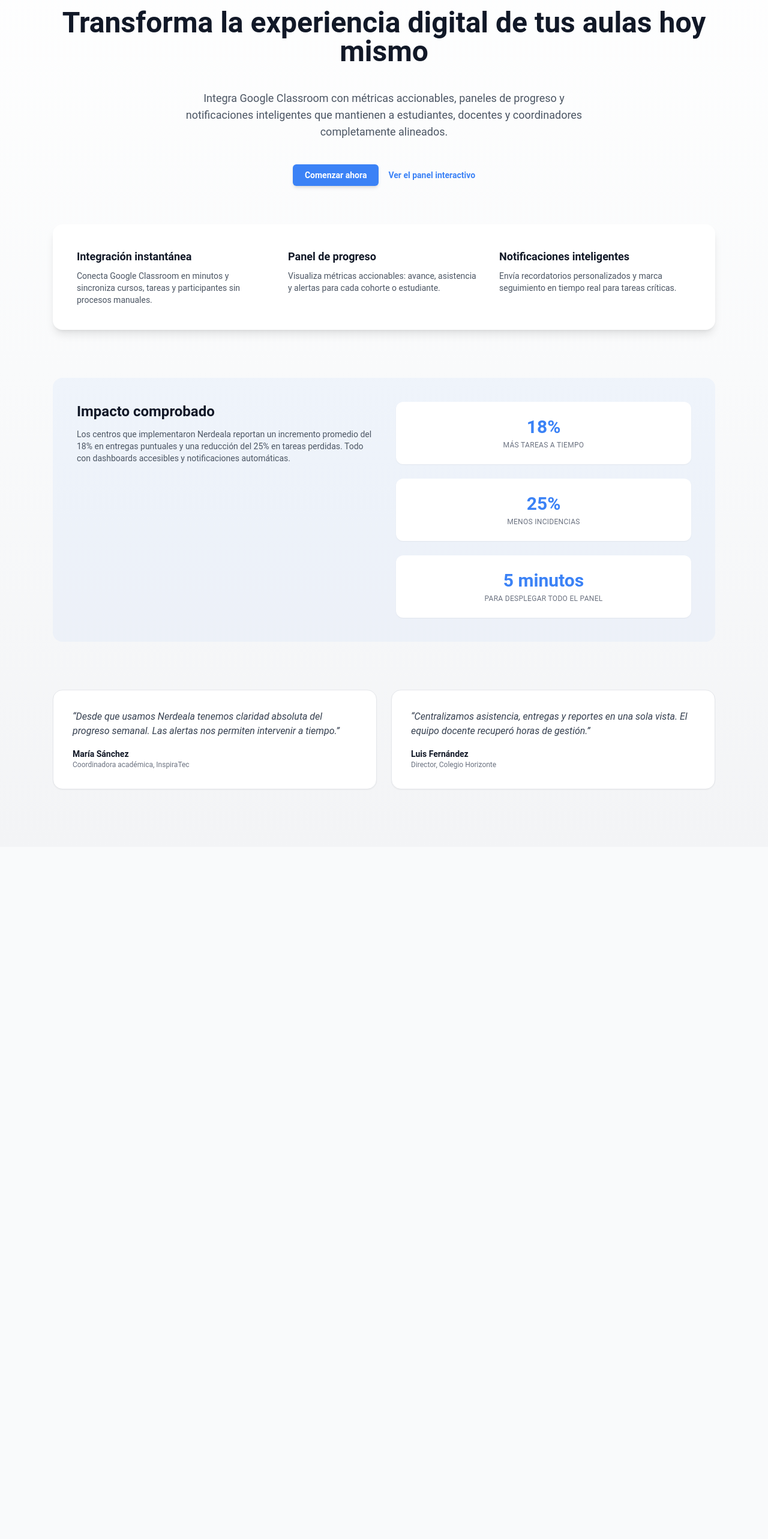
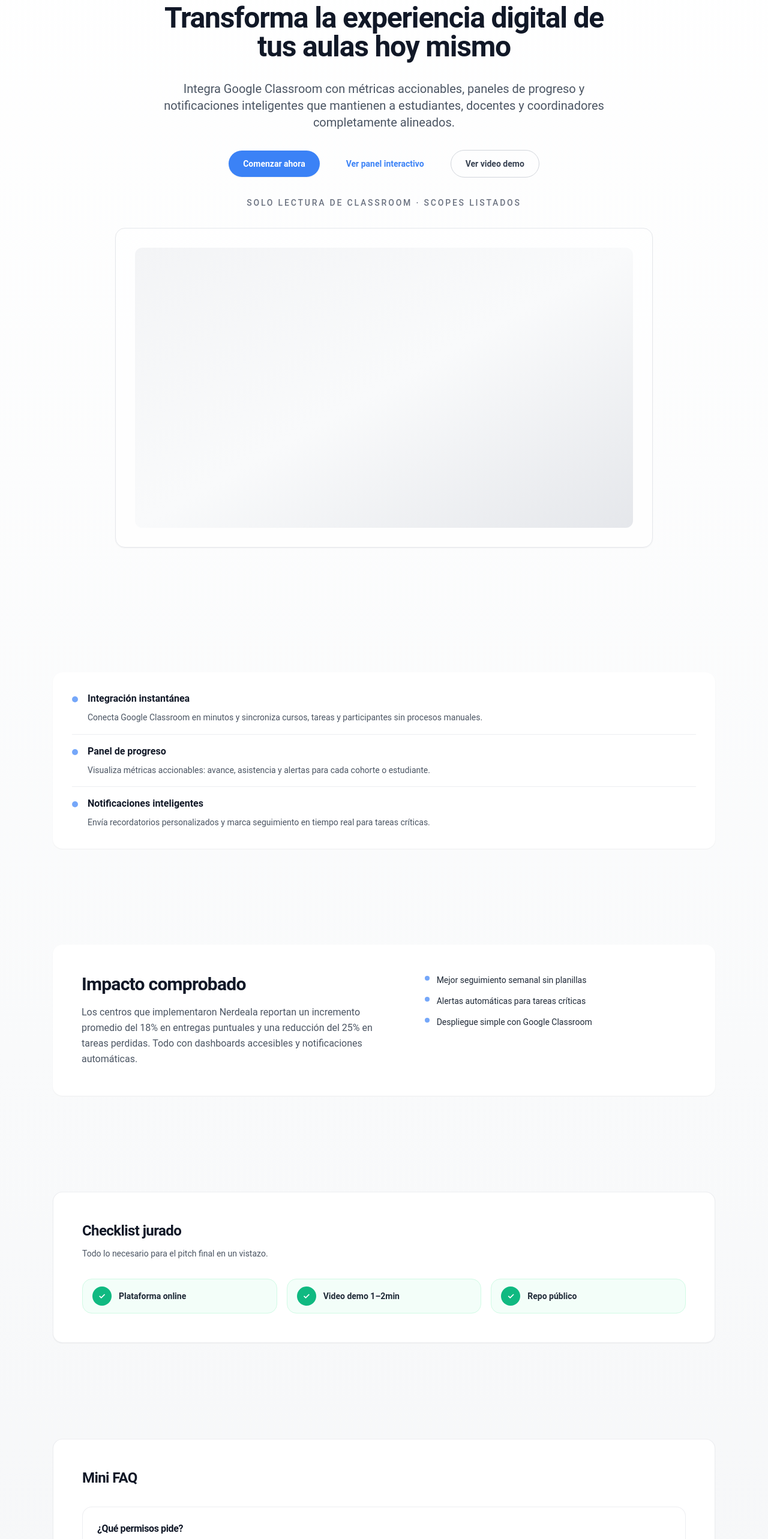
Before and after one commit to sama64/nerdeala25, a Next.js app in the folder apps/web/: page / in a window 1280 px wide. Shown: the part 180-2746 px from the top of the page at 60% size. Before the commit the page ends 1592 px from the top, so only its background shows below. Built offline with nearby package versions, Linux system fonts and the light colour scheme; no server answers.

Commit message:
feat: add framer-motion animations and redesign landing page UI components

```diff
--- a/apps/web/package.json
+++ b/apps/web/package.json
@@ -16,6 +16,7 @@
     "@tanstack/react-query-devtools": "^5.32.0",
     "clsx": "^2.1.0",
     "date-fns": "^3.2.0",
+    "framer-motion": "^12.23.22",
     "next": "14.1.0",
     "react": "18.2.0",
     "react-dom": "18.2.0",
--- a/apps/web/src/app/page.tsx
+++ b/apps/web/src/app/page.tsx
@@ -1,104 +1,361 @@
+"use client";
+
 import Link from "next/link";
-
+import { motion as m, useReducedMotion } from "framer-motion";
+import type { HTMLAttributes, ReactNode } from "react";
 
 const features = [
   {
     title: "Integración instantánea",
-    description: "Conecta Google Classroom en minutos y sincroniza cursos, tareas y participantes sin procesos manuales.",
+    description:
+      "Conecta Google Classroom en minutos y sincroniza cursos, tareas y participantes sin procesos manuales.",
   },
   {
     title: "Panel de progreso",
-    description: "Visualiza métricas accionables: avance, asistencia y alertas para cada cohorte o estudiante.",
+    description:
+      "Visualiza métricas accionables: avance, asistencia y alertas para cada cohorte o estudiante.",
   },
   {
     title: "Notificaciones inteligentes",
-    description: "Envía recordatorios personalizados y marca seguimiento en tiempo real para tareas críticas.",
+    description:
+      "Envía recordatorios personalizados y marca seguimiento en tiempo real para tareas críticas.",
   },
 ];
 
-const testimonials = [
+const checklistItems = [
+  "Plataforma online",
+  "Video demo 1–2min",
+  "Repo público",
+];
+
+const faqItems = [
   {
-    quote:
-      "Desde que usamos Nerdeala tenemos claridad absoluta del progreso semanal. Las alertas nos permiten intervenir a tiempo.",
-    author: "María Sánchez",
-    role: "Coordinadora académica, InspiraTec",
+    question: "¿Qué permisos pide?",
+    answer: "Solo lectura de Classroom, sin modificar datos",
   },
   {
-    quote: "Centralizamos asistencia, entregas y reportes en una sola vista. El equipo docente recuperó horas de gestión.",
-    author: "Luis Fernández",
-    role: "Director, Colegio Horizonte",
+    question: "¿Cómo se calculan métricas?",
+    answer: "A partir de entregas y asistencia reportadas por Classroom",
+  },
+  {
+    question: "¿Cómo funcionan las alertas?",
+    answer: "Se disparan en tiempo real ante cambios críticos",
   },
 ];
 
+const impactHighlights = [
+  "Mejor seguimiento semanal sin planillas",
+  "Alertas automáticas para tareas críticas",
+  "Despliegue simple con Google Classroom",
+];
+
+const fadeUp = (delay = 0) => ({
+  initial: { opacity: 0, y: 16 },
+  animate: {
+    opacity: 1,
+    y: 0,
+    transition: { duration: 0.45, delay, ease: [0.2, 0.65, 0.3, 0.9] },
+  },
+});
+
+const containerClass = "max-w-6xl mx-auto px-6";
+
 export default function LandingPage() {
+  const shouldReduceMotion = useReducedMotion();
+  const fade = (delay = 0) => (shouldReduceMotion ? {} : fadeUp(delay));
+
   return (
-    <div className="min-h-screen bg-gradient-to-b from-white via-neutral-50 to-neutral-100">
-      <header className="mx-auto flex max-w-6xl flex-col gap-10 px-6 pb-16 pt-24 text-center md:pt-32">
-        <div className="mx-auto w-fit rounded-full border border-primary/30 bg-primary/10 px-4 py-1 text-xs font-semibold uppercase tracking-wide text-primary">
-          Nerdeala Vibeathon
-        </div>
-        <h1 className="text-4xl font-semibold leading-tight text-neutral-900 md:text-5xl">
+    <div className="min-h-screen bg-gradient-to-b from-white via-neutral-50 to-neutral-100 text-neutral-900">
+      <header className={`${containerClass} flex flex-col gap-8 py-24 text-center lg:py-32`}>
+        <m.div {...fade(0)} className="flex justify-center">
+          <Badge>nerdearla vibeathon</Badge>
+        </m.div>
+        <m.h1
+          {...fade(0.05)}
+          className="mx-auto max-w-3xl text-4xl font-semibold tracking-tight sm:text-5xl"
+        >
           Transforma la experiencia digital de tus aulas hoy mismo
-        </h1>
-        <p className="mx-auto max-w-2xl text-lg text-neutral-600">
+        </m.h1>
+        <m.p
+          {...fade(0.1)}
+          className="mx-auto max-w-3xl text-lg leading-relaxed text-neutral-600 sm:text-xl"
+        >
           Integra Google Classroom con métricas accionables, paneles de progreso y notificaciones inteligentes que mantienen a estudiantes, docentes y coordinadores completamente alineados.
-        </p>
-        <div className="flex flex-wrap items-center justify-center gap-4">
-          <Link
-            href="/autenticacion"
-            className="inline-flex items-center justify-center rounded-md bg-primary px-5 py-2 text-sm font-semibold text-white shadow-md transition hover:bg-primary/90"
+        </m.p>
+        <m.div
+          {...fade(0.15)}
+          className="flex flex-wrap items-center justify-center gap-4 sm:gap-5"
         >
+          <ButtonPrimary href="/autenticacion">
             Comenzar ahora
-          </Link>
-          <Link href="/panel-progreso" className="text-sm font-semibold text-primary hover:underline">
-            Ver el panel interactivo
-          </Link>
-        </div>
+          </ButtonPrimary>
+          <ButtonGhost href="/panel-progreso">
+            Ver panel interactivo
+          </ButtonGhost>
+          <ButtonTertiary
+            href="https://example.com/video-demo"
+          >
+            Ver video demo
+          </ButtonTertiary>
+        </m.div>
+        <m.p {...fade(0.2)} className="text-sm font-medium uppercase tracking-[0.2em] text-neutral-500">
+          Solo lectura de Classroom · Scopes listados
+        </m.p>
+        <m.div
+          {...fade(0.25)}
+          className="mx-auto w-full max-w-4xl rounded-2xl border border-neutral-200 bg-white/80 p-8 shadow-sm"
+        >
+          <div
+            className="aspect-[16/9] w-full rounded-xl bg-gradient-to-br from-neutral-100 via-neutral-50 to-neutral-200"
+            aria-hidden="true"
+          />
+        </m.div>
       </header>
 
-      <main className="mx-auto max-w-6xl space-y-20 px-6 pb-24">
-        <section className="grid gap-8 rounded-2xl bg-white p-10 shadow-lg md:grid-cols-3">
+      <main className="pb-24">
+        <section className="py-16 lg:py-20">
+          <div className={containerClass}>
+            <div className="rounded-2xl bg-white p-8 shadow-sm">
+              <h2 id="features-heading" className="sr-only">
+                Capacidades destacadas
+              </h2>
+              <ul role="list" aria-labelledby="features-heading">
                 {features.map((feature) => (
-            <article key={feature.title} className="space-y-2">
-              <h3 className="text-lg font-semibold text-neutral-900">{feature.title}</h3>
-              <p className="text-sm text-neutral-600">{feature.description}</p>
-            </article>
+                  <li
+                    key={feature.title}
+                    className="group flex gap-4 border-t border-neutral-200/70 py-4 transition-colors first:border-t-0 first:pt-0 last:pb-0"
+                  >
+                    <span
+                      className="mt-2 h-2.5 w-2.5 flex-none rounded-full bg-primary/70"
+                      aria-hidden="true"
+                    />
+                    <div className="flex-1 space-y-2">
+                      <h3 className="text-base font-semibold text-neutral-900 transition-colors group-hover:text-neutral-800 group-hover:underline group-hover:underline-offset-4">
+                        {feature.title}
+                      </h3>
+                      <p className="text-sm leading-relaxed text-neutral-600">{feature.description}</p>
+                    </div>
+                  </li>
                 ))}
+              </ul>
+            </div>
+          </div>
         </section>
 
-        <section className="grid gap-10 rounded-2xl bg-primary/5 p-10 md:grid-cols-2">
-          <div className="space-y-3">
-            <h2 className="text-2xl font-semibold text-neutral-900">Impacto comprobado</h2>
-            <p className="text-sm text-neutral-600">
+        <section className="py-16 lg:py-20">
+          <div className={containerClass}>
+            <div className="grid gap-12 rounded-2xl bg-white p-10 shadow-sm md:grid-cols-[1.2fr_1fr] lg:p-12">
+              <div className="space-y-4">
+                <h2 className="text-3xl font-semibold tracking-tight text-neutral-900">
+                  Impacto comprobado
+                </h2>
+                <p className="text-base leading-relaxed text-neutral-600">
                   Los centros que implementaron Nerdeala reportan un incremento promedio del 18% en entregas puntuales y una reducción del 25% en tareas perdidas. Todo con dashboards accesibles y notificaciones automáticas.
                 </p>
               </div>
-          <div className="grid gap-6">
-            <ImpactCard title="18%" subtitle="más tareas a tiempo" />
-            <ImpactCard title="25%" subtitle="menos incidencias" />
-            <ImpactCard title="5 minutos" subtitle="para desplegar todo el panel" />
+              <ul className="space-y-3 text-sm text-neutral-700" role="list">
+                {impactHighlights.map((item) => (
+                  <li key={item} className="flex items-start gap-3">
+                    <span
+                      className="relative top-1 h-2 w-2 flex-none rounded-full bg-primary/70"
+                      aria-hidden="true"
+                    />
+                    <span className="leading-relaxed text-neutral-800">{item}</span>
+                  </li>
+                ))}
+              </ul>
+            </div>
           </div>
         </section>
 
-        <section className="grid gap-6 md:grid-cols-2">
-          {testimonials.map((testimonial) => (
-            <blockquote key={testimonial.author} className="rounded-2xl border border-neutral-200 bg-white p-8 shadow-sm">
-              <p className="text-base italic text-neutral-700">“{testimonial.quote}”</p>
-              <footer className="mt-4 text-sm font-semibold text-neutral-900">{testimonial.author}</footer>
-              <p className="text-xs text-neutral-500">{testimonial.role}</p>
-            </blockquote>
+        <section className="py-16 lg:py-20">
+          <div className={containerClass}>
+            <Card className="bg-white p-10 lg:p-12" aria-label="Checklist jurado">
+              <h2 className="text-2xl font-semibold tracking-tight text-neutral-900">
+                Checklist jurado
+              </h2>
+              <p className="mt-3 text-sm text-neutral-600">
+                Todo lo necesario para el pitch final en un vistazo.
+              </p>
+              <ul className="mt-8 grid gap-4 sm:grid-cols-3">
+                {checklistItems.map((item) => (
+                  <li key={item}>
+                    <ChecklistItem label={item} />
+                  </li>
                 ))}
+              </ul>
+            </Card>
+          </div>
+        </section>
+
+        <section className="py-16 lg:py-20">
+          <div className={containerClass}>
+            <Card className="grid gap-8 bg-white p-10 lg:p-12" aria-label="Preguntas frecuentes">
+              <h2 className="text-2xl font-semibold tracking-tight text-neutral-900">
+                Mini FAQ
+              </h2>
+              <div className="space-y-6">
+                {faqItems.map((item) => (
+                  <div key={item.question}>
+                    <FaqItem question={item.question} answer={item.answer} />
+                  </div>
+                ))}
+              </div>
+            </Card>
+          </div>
+        </section>
+
+        <section className="py-16 lg:py-20">
+          <div className={containerClass}>
+            <Card className="bg-white p-10 text-center lg:p-12">
+              <m.h2 {...fade(0)} className="text-3xl font-semibold tracking-tight text-neutral-900 sm:text-4xl">
+                Listo para mostrar en el jurado
+              </m.h2>
+              <m.p
+                {...fade(0.05)}
+                className="mx-auto mt-4 max-w-2xl text-base leading-relaxed text-neutral-600"
+              >
+                Conecta tu panel, demuestra avances reales y mantén la cohorte vibrando con cada nueva entrega.
+              </m.p>
+              <m.div
+                {...fade(0.1)}
+                className="mt-6 flex flex-wrap items-center justify-center gap-4 sm:gap-5"
+              >
+                <ButtonPrimary href="/autenticacion">
+                  Comenzar ahora
+                </ButtonPrimary>
+                <ButtonGhost href="/panel-progreso">
+                  Ver panel interactivo
+                </ButtonGhost>
+              </m.div>
+              <m.p
+                {...fade(0.15)}
+                className="mt-6 text-sm font-medium uppercase tracking-[0.2em] text-neutral-500"
+              >
+                Usuarios que ya completaron la demo: 2
+              </m.p>
+            </Card>
+          </div>
         </section>
       </main>
+
+      <footer className="border-t border-neutral-200 bg-white/80 py-8">
+        <div
+          className={`${containerClass} flex flex-col items-center gap-3 text-center text-sm text-neutral-600 sm:flex-row sm:justify-between sm:text-left`}
+        >
+          <div className="space-y-2">
+            <div className="font-semibold text-neutral-900">Enlaces clave</div>
+            <div className="flex flex-col gap-1 sm:flex-row sm:items-center sm:gap-4">
+              <a
+                href="https://github.com/sama64/nerdeala25"
+                className="text-primary underline-offset-4 transition hover:text-primary/80 hover:underline focus-visible:outline-none focus-visible:ring-2 focus-visible:ring-primary focus-visible:ring-offset-2"
+                target="_blank"
+                rel="noreferrer"
+              >
+                Repo público
+              </a>
+              <a
+                href="https://sysar.my/discord"
+                className="text-primary underline-offset-4 transition hover:text-primary/80 hover:underline focus-visible:outline-none focus-visible:ring-2 focus-visible:ring-primary focus-visible:ring-offset-2"
+                target="_blank"
+                rel="noreferrer"
+              >
+                Discord #nerdearla-vibeathon
+              </a>
+            </div>
+          </div>
+          <p className="text-xs text-neutral-500">Solo lectura de Classroom · Scopes listados</p>
+        </div>
+      </footer>
     </div>
   );
 }
 
-function ImpactCard({ title, subtitle }: { title: string; subtitle: string }) {
+function Badge({ children }: { children: ReactNode }) {
   return (
-    <div className="rounded-xl bg-white p-6 text-center shadow-sm">
-      <p className="text-3xl font-semibold text-primary">{title}</p>
-      <p className="mt-1 text-xs uppercase tracking-wide text-neutral-500">{subtitle}</p>
+    <span className="inline-flex items-center rounded-full border border-primary/40 bg-primary/10 px-4 py-1 text-xs font-semibold uppercase tracking-[0.3em] text-primary">
+      {children}
+    </span>
+  );
+}
+
+type ButtonLinkProps = {
+  href: string;
+  children: ReactNode;
+};
+
+function ButtonPrimary({ href, children }: ButtonLinkProps) {
+  return (
+    <Link
+      href={href}
+      className="inline-flex transform items-center justify-center rounded-full bg-primary px-6 py-3 text-sm font-semibold text-white shadow-sm transition-all duration-200 hover:scale-[1.02] hover:bg-primary/90 focus-visible:outline-none focus-visible:ring-2 focus-visible:ring-primary focus-visible:ring-offset-2 active:scale-[0.98]"
+    >
+      {children}
+    </Link>
+  );
+}
+
+function ButtonGhost({ href, children }: ButtonLinkProps) {
+  return (
+    <Link
+      href={href}
+      className="inline-flex transform items-center justify-center rounded-full px-6 py-3 text-sm font-semibold text-primary transition-all duration-200 hover:scale-[1.02] hover:text-primary/80 focus-visible:outline-none focus-visible:ring-2 focus-visible:ring-primary focus-visible:ring-offset-2 active:scale-[0.98]"
+    >
+      {children}
+    </Link>
+  );
+}
+
+function ButtonTertiary({ href, children }: ButtonLinkProps) {
+  return (
+    <a
+      href={href}
+      target="_blank"
+      rel="noreferrer"
+      className="inline-flex transform items-center justify-center rounded-full border border-neutral-300 px-6 py-3 text-sm font-semibold text-neutral-700 transition-all duration-200 hover:scale-[1.02] hover:border-primary hover:text-primary focus-visible:outline-none focus-visible:ring-2 focus-visible:ring-primary focus-visible:ring-offset-2 active:scale-[0.98]"
+    >
+      {children}
+    </a>
+  );
+}
+
+interface CardProps extends HTMLAttributes<HTMLElement> {
+  children: ReactNode;
+  as?: keyof JSX.IntrinsicElements;
+}
+
+function Card({ as = "article", className = "", children, ...rest }: CardProps) {
+  const Component = as;
+  return (
+    <Component
+      className={`rounded-2xl border border-neutral-200/70 bg-white shadow-sm ${className}`}
+      {...rest}
+    >
+      {children}
+    </Component>
+  );
+}
+
+function ChecklistItem({ label }: { label: string }) {
+  return (
+    <div
+      className="flex items-center gap-3 rounded-2xl border border-emerald-100 bg-emerald-50/60 px-4 py-3"
+      aria-label={label}
+      role="group"
+    >
+      <span className="flex h-8 w-8 items-center justify-center rounded-full bg-emerald-500 text-sm font-semibold text-white">
+        ✓
+      </span>
+      <span className="text-sm font-semibold text-neutral-800">{label}</span>
     </div>
   );
 }
+
+function FaqItem({ question, answer }: { question: string; answer: string }) {
+  return (
+    <article className="rounded-2xl border border-neutral-200/70 bg-white/90 p-6">
+      <h3 className="text-base font-semibold tracking-tight text-neutral-900">{question}</h3>
+      <p className="mt-2 text-sm leading-relaxed text-neutral-600">{answer}</p>
+    </article>
+  );
+}
```
Also changed, not shown: 1 other file (tests, documents, lock files or other folders). Lines whose indentation alone changed are shown as unchanged.
